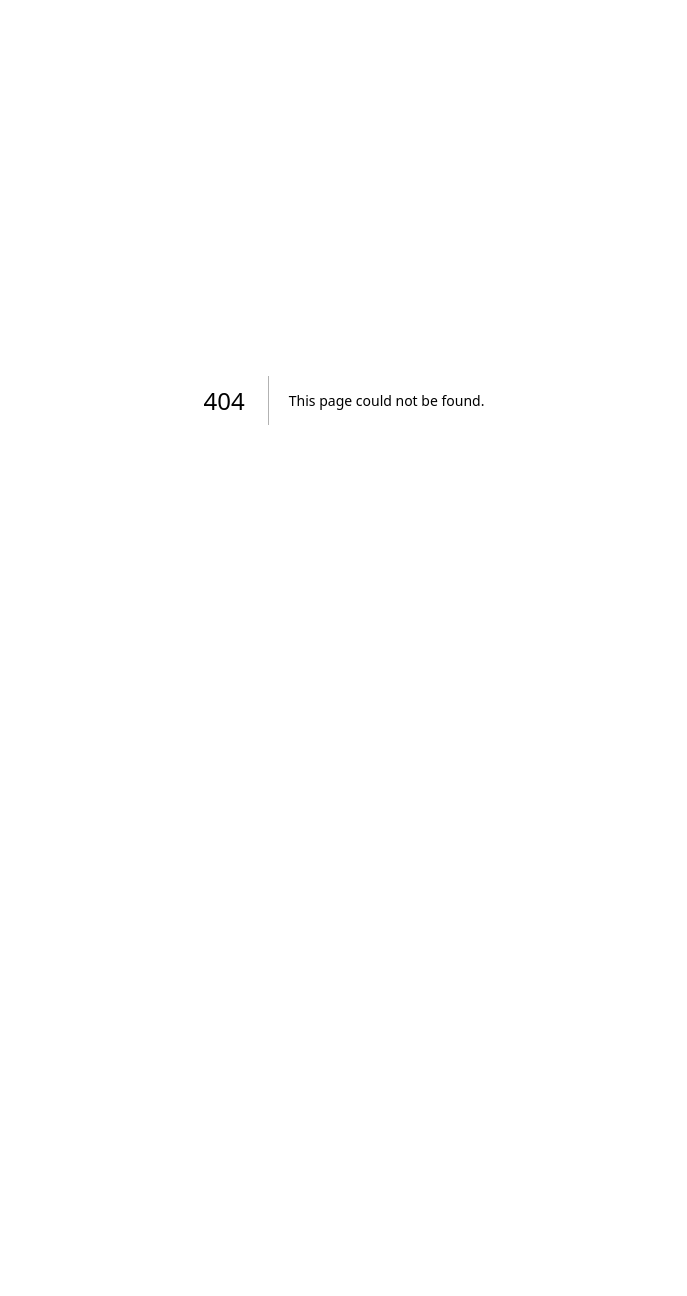
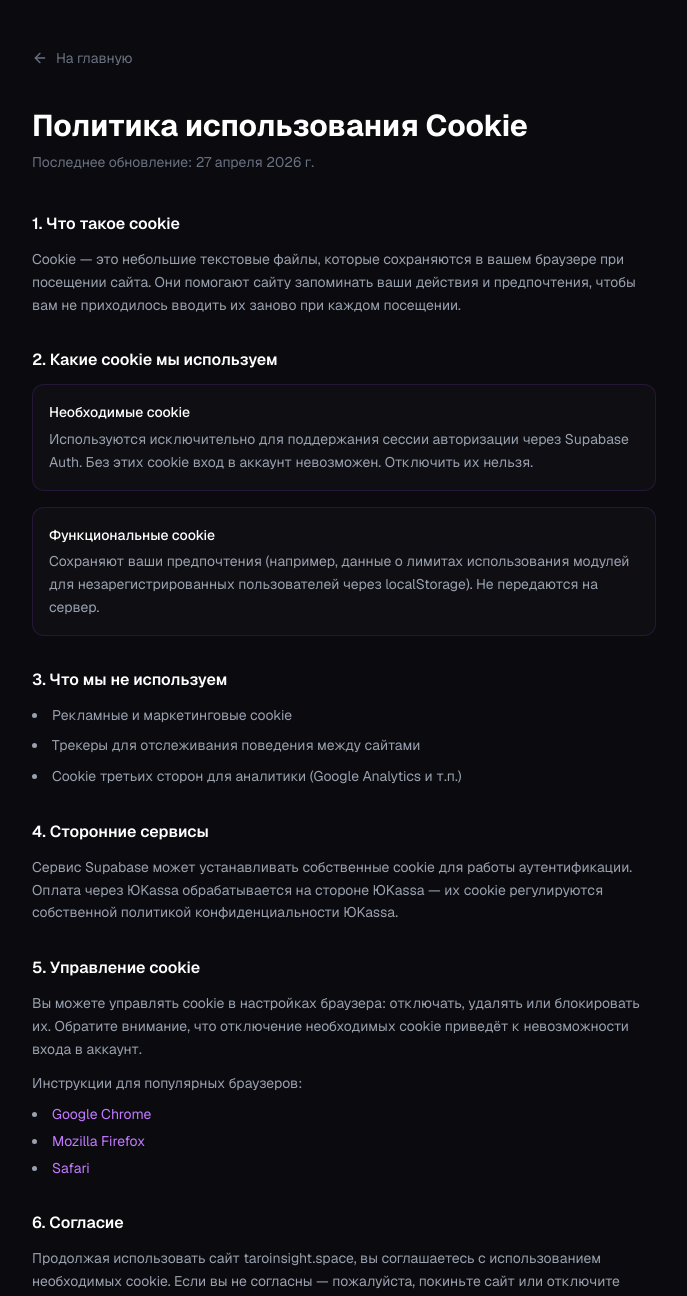
Before and after one commit to BurgerKing201/taro-insight, a Next.js app: page /cookie in a window 1280 px wide. Before the commit this address had no page. Shown: the top 1296 px of the page, without its empty margins (296-983 px from the left). Before the commit the page ends 800 px from the top, so only its background shows below. Built offline with nearby package versions, Linux system fonts and the light colour scheme.

Commit message:
feat(legal): add cookie policy page and footer link

```diff
--- /dev/null
+++ b/src/app/cookie/page.tsx
@@ -0,0 +1,116 @@
+"use client";
+
+import React from "react";
+import { useRouter } from "next/navigation";
+import { ArrowLeft } from "lucide-react";
+
+export default function CookiePage() {
+  const router = useRouter();
+
+  return (
+    <div className="min-h-screen bg-[#0a0a0f] text-gray-300">
+      <div className="max-w-2xl mx-auto px-6 py-12">
+        <button
+          onClick={() => router.push("/")}
+          className="flex items-center gap-2 text-gray-500 hover:text-gray-300 transition-colors cursor-pointer mb-10 text-sm"
+        >
+          <ArrowLeft className="w-4 h-4" />
+          На главную
+        </button>
+
+        <h1 className="text-3xl font-bold text-white mb-2">Политика использования Cookie</h1>
+        <p className="text-gray-500 text-sm mb-10">Последнее обновление: 27 апреля 2026 г.</p>
+
+        <div className="space-y-8 text-sm leading-relaxed">
+
+          <section>
+            <h2 className="text-white font-semibold text-base mb-3">1. Что такое cookie</h2>
+            <p className="text-gray-400">
+              Cookie — это небольшие текстовые файлы, которые сохраняются в вашем браузере при посещении сайта.
+              Они помогают сайту запоминать ваши действия и предпочтения, чтобы вам не приходилось вводить
+              их заново при каждом посещении.
+            </p>
+          </section>
+
+          <section>
+            <h2 className="text-white font-semibold text-base mb-3">2. Какие cookie мы используем</h2>
+            <div className="space-y-4">
+              <div className="p-4 rounded-xl bg-white/[0.02] border border-purple-500/15">
+                <p className="text-white font-medium mb-1">Необходимые cookie</p>
+                <p className="text-gray-400">
+                  Используются исключительно для поддержания сессии авторизации через Supabase Auth.
+                  Без этих cookie вход в аккаунт невозможен. Отключить их нельзя.
+                </p>
+              </div>
+              <div className="p-4 rounded-xl bg-white/[0.02] border border-purple-500/15">
+                <p className="text-white font-medium mb-1">Функциональные cookie</p>
+                <p className="text-gray-400">
+                  Сохраняют ваши предпочтения (например, данные о лимитах использования модулей
+                  для незарегистрированных пользователей через localStorage). Не передаются на сервер.
+                </p>
+              </div>
+            </div>
+          </section>
+
+          <section>
+            <h2 className="text-white font-semibold text-base mb-3">3. Что мы не используем</h2>
+            <ul className="space-y-2 list-disc list-inside text-gray-400">
+              <li>Рекламные и маркетинговые cookie</li>
+              <li>Трекеры для отслеживания поведения между сайтами</li>
+              <li>Cookie третьих сторон для аналитики (Google Analytics и т.п.)</li>
+            </ul>
+          </section>
+
+          <section>
+            <h2 className="text-white font-semibold text-base mb-3">4. Сторонние сервисы</h2>
+            <p className="text-gray-400">
+              Сервис Supabase может устанавливать собственные cookie для работы аутентификации.
+              Оплата через ЮKassa обрабатывается на стороне ЮKassa — их cookie регулируются
+              собственной политикой конфиденциальности ЮKassa.
+            </p>
+          </section>
+
+          <section>
+            <h2 className="text-white font-semibold text-base mb-3">5. Управление cookie</h2>
+            <p className="text-gray-400">
+              Вы можете управлять cookie в настройках браузера: отключать, удалять или блокировать их.
+              Обратите внимание, что отключение необходимых cookie приведёт к невозможности входа в аккаунт.
+            </p>
+            <p className="text-gray-400 mt-3">
+              Инструкции для популярных браузеров:
+            </p>
+            <ul className="space-y-1 list-disc list-inside text-gray-400 mt-2">
+              <li><a href="https://support.google.com/chrome/answer/95647" target="_blank" rel="noopener noreferrer" className="text-purple-400 hover:text-purple-300 transition-colors">Google Chrome</a></li>
+              <li><a href="https://support.mozilla.org/ru/kb/udalenie-kukov-firefox" target="_blank" rel="noopener noreferrer" className="text-purple-400 hover:text-purple-300 transition-colors">Mozilla Firefox</a></li>
+              <li><a href="https://support.apple.com/ru-ru/guide/safari/sfri11471/mac" target="_blank" rel="noopener noreferrer" className="text-purple-400 hover:text-purple-300 transition-colors">Safari</a></li>
+            </ul>
+          </section>
+
+          <section>
+            <h2 className="text-white font-semibold text-base mb-3">6. Согласие</h2>
+            <p className="text-gray-400">
+              Продолжая использовать сайт taroinsight.space, вы соглашаетесь с использованием
+              необходимых cookie. Если вы не согласны — пожалуйста, покиньте сайт или отключите
+              cookie в настройках браузера.
+            </p>
+          </section>
+
+          <section>
+            <h2 className="text-white font-semibold text-base mb-3">7. Контакты</h2>
+            <p className="text-gray-400">
+              По вопросам, связанным с использованием cookie, пишите на:{" "}
+              <a href="mailto:support@taroinsight.space" className="text-purple-400 hover:text-purple-300 transition-colors">
+                support@taroinsight.space
+              </a>
+            </p>
+          </section>
+
+        </div>
+
+        <div className="mt-12 pt-8 border-t border-white/5 text-center text-gray-600 text-xs">
+          © 2026 Taro Insight. Все права защищены.
+        </div>
+      </div>
+    </div>
+  );
+}
--- a/src/app/page.tsx
+++ b/src/app/page.tsx
@@ -118,6 +118,7 @@ export default function Home() {
         <span>Taro Insight &copy; {new Date().getFullYear()}</span>
         <a href="/privacy" className="hover:text-gray-400 transition-colors">Политика конфиденциальности</a>
         <a href="/oferta" className="hover:text-gray-400 transition-colors">Оферта</a>
+        <a href="/cookie" className="hover:text-gray-400 transition-colors">Cookie</a>
       </footer>
     </div>
   );
```
